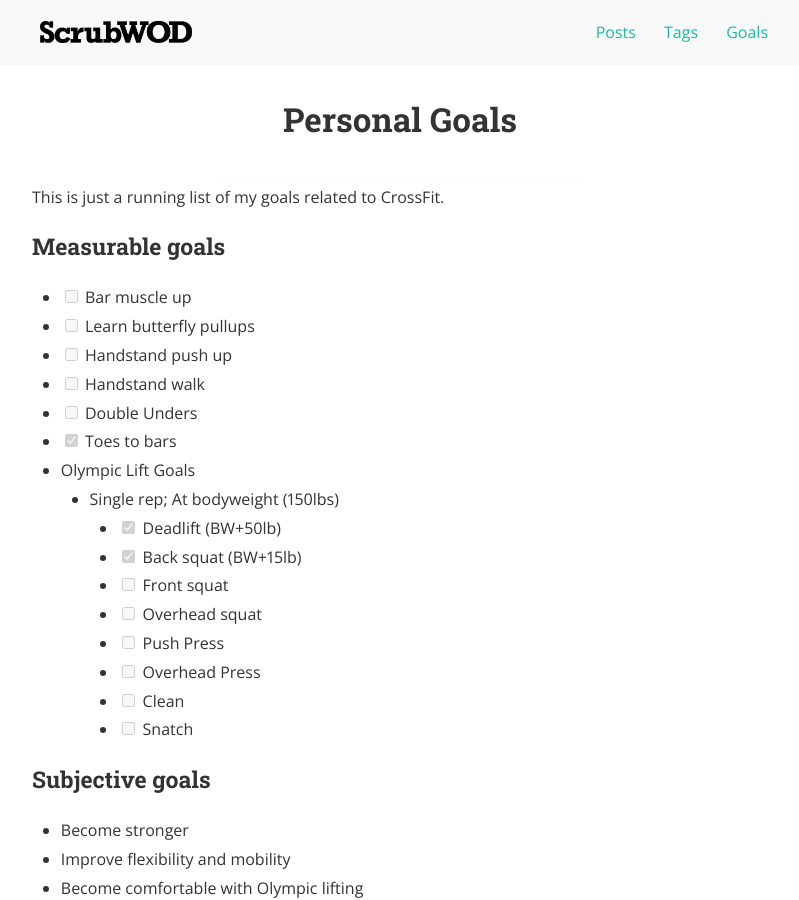
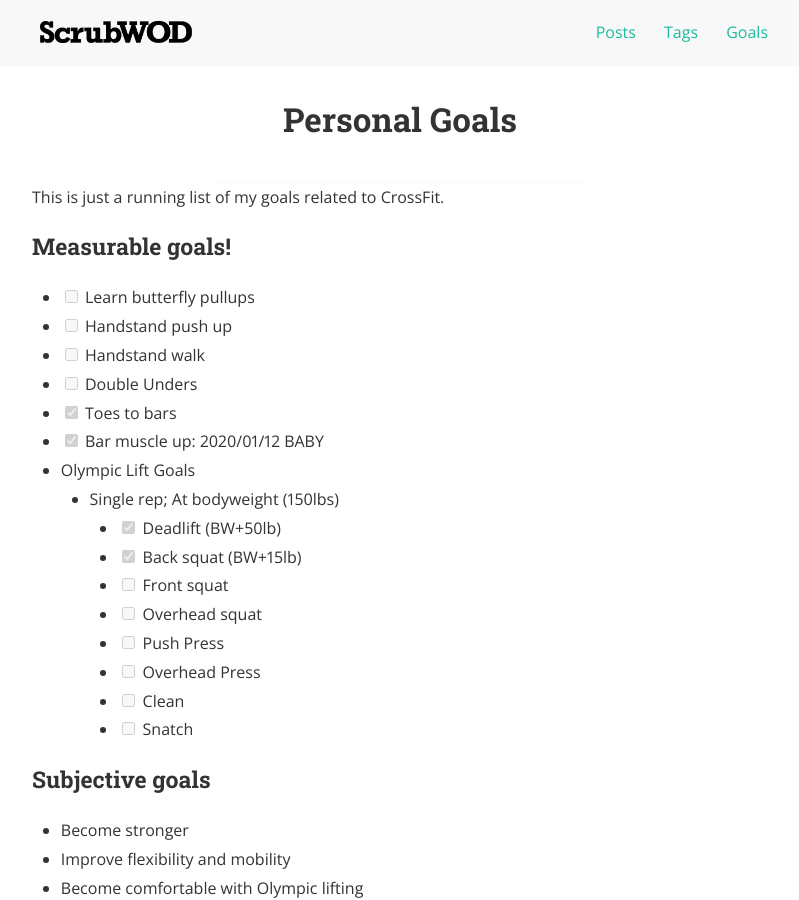
Before and after one commit to scrubwod/scrubwod.github.io, a Jekyll site: the page built from goals.md, in a window 1280 px wide and 900 px high. Shown: the whole window, without its empty margins (240-1039 px from the left). Built offline with Jekyll 4.4.1, drawn with Linux system fonts in a browser that asks for light colours; nearby versions of some CDN libraries.

Commit message:
[GOALS] Bar muscle up!!!

```diff
--- a/goals.md
+++ b/goals.md
@@ -6,13 +6,13 @@ permalink: /personal_goals/
 
 This is just a running list of my goals related to CrossFit.
 
-### Measurable goals
-- [ ] Bar muscle up
+### Measurable goals!
 - [ ] Learn butterfly pullups
 - [ ] Handstand push up
 - [ ] Handstand walk
 - [ ] Double Unders
 - [X] Toes to bars
+- [X] Bar muscle up: 2020/01/12 BABY
 - Olympic Lift Goals
     - Single rep; At bodyweight (150lbs)
         - [X] Deadlift (BW+50lb)
```
